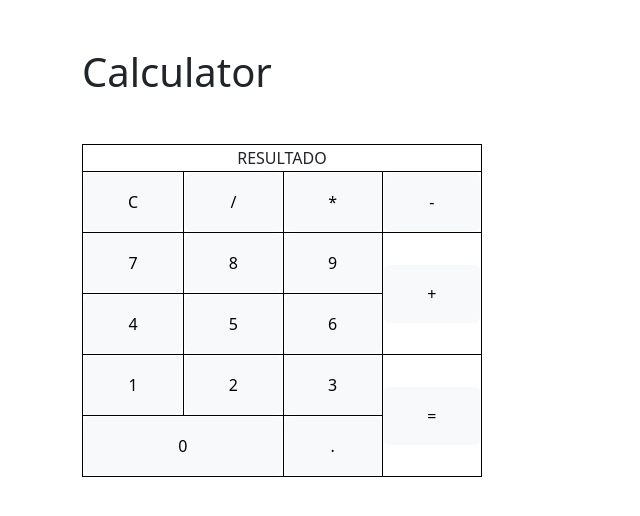
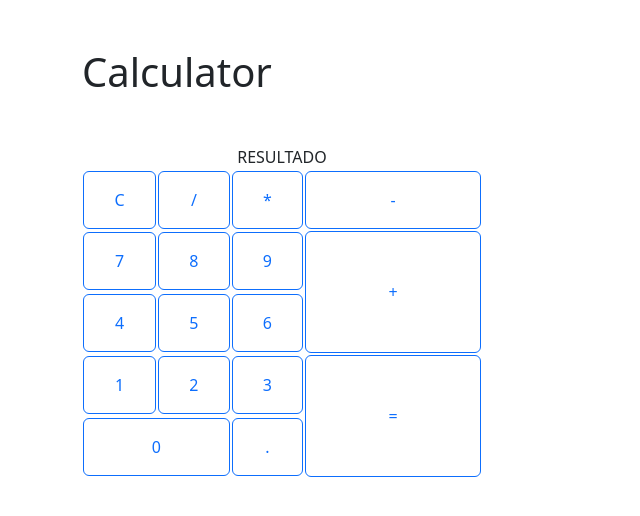
Before and after one commit to Pestanas-Vargas-Alejandro/Calculator, a React (Vite) app: page / in a window 1280 px wide. Shown: the top 516 px of the page, without its empty margins (0-640 px from the left). Built offline with nearby package versions, Linux system fonts and the light colour scheme.

Commit message:
Estilo de la tabla mediante bootstrap

```diff
--- a/src/App.css
+++ b/src/App.css
@@ -4,5 +4,5 @@ table {
 }
 
 td {
-  border: 1px solid black;
+  /*border: 1px solid black;*/
 }
--- a/src/App.jsx
+++ b/src/App.jsx
@@ -11,35 +11,35 @@ function App() {
         </tr>
         {/*Second row*/}
         <tr>
-          <td> <button type='button' className='btn btn-light w-100 p-3'> C</button> </td>
-          <td> <button type='button' className='btn btn-light w-100 p-3'>/</button></td>
-          <td> <button type='button' className='btn btn-light w-100 p-3'>*</button></td>
-          <td> <button type='button' className='btn btn-light w-100 p-3'>-</button></td>
+          <td> <button type='button' className='btn btn-outline-primary w-100 p-3'> C</button> </td>
+          <td> <button type='button' className='btn btn-outline-primary w-100 p-3'>/</button></td>
+          <td> <button type='button' className='btn btn-outline-primary w-100 p-3'>*</button></td>
+          <td> <button type='button' className='btn btn-outline-primary w-100 p-3'>-</button></td>
         </tr>
         {/*Three row*/}
         <tr>
-          <td> <button type='button' className='btn btn-light w-100 p-3'>7</button></td>
-          <td> <button type='button' className='btn btn-light w-100 p-3'>8</button></td>
-          <td> <button type='button' className='btn btn-light w-100 p-3'>9</button></td>
-          <td rowSpan={2}> <button type='button' className='btn btn-light w-100 p-3'>+</button></td>
+          <td> <button type='button' className='btn btn-outline-primary w-100 p-3'>7</button></td>
+          <td> <button type='button' className='btn btn-outline-primary w-100 p-3'>8</button></td>
+          <td> <button type='button' className='btn btn-outline-primary w-100 p-3'>9</button></td>
+          <td rowSpan={2}> <button type='button' className='btn btn-outline-primary w-100 p-5'>+</button></td>
         </tr>
         {/*Four row*/}
         <tr>
-          <td> <button type='button' className='btn btn-light w-100 p-3'>4</button></td>
-          <td> <button type='button' className='btn btn-light w-100 p-3'>5</button></td>
-          <td> <button type='button' className='btn btn-light w-100 p-3'>6</button></td>
+          <td> <button type='button' className='btn btn-outline-primary w-100 p-3'>4</button></td>
+          <td> <button type='button' className='btn btn-outline-primary w-100 p-3'>5</button></td>
+          <td> <button type='button' className='btn btn-outline-primary w-100 p-3'>6</button></td>
         </tr>
         {/*Five row*/}
         <tr>
-          <td> <button type='button' className='btn btn-light w-100 p-3'>1</button></td>
-          <td> <button type='button' className='btn btn-light w-100 p-3'>2</button></td>
-          <td> <button type='button' className='btn btn-light w-100 p-3'>3</button></td>
-          <td rowSpan={2}> <button type='button' className='btn btn-light w-100 p-3'>=</button></td>
+          <td> <button type='button' className='btn btn-outline-primary w-100 p-3'>1</button></td>
+          <td> <button type='button' className='btn btn-outline-primary w-100 p-3'>2</button></td>
+          <td> <button type='button' className='btn btn-outline-primary w-100 p-3'>3</button></td>
+          <td rowSpan={2}> <button type='button' className='btn btn-outline-primary w-100 p-5'>=</button></td>
         </tr>
         {/*Six row*/}
         <tr>
-          <td colSpan={2}> <button type='button' className='btn btn-light w-100 p-3'>0</button></td>
-          <td> <button type='button' className='btn btn-light w-100 p-3'>.</button> </td>
+          <td colSpan={2}> <button type='button' className='btn btn-outline-primary w-100 p-3'>0</button></td>
+          <td> <button type='button' className='btn btn-outline-primary w-100 p-3'>.</button> </td>
         </tr>
       </table>
     </div>
```
